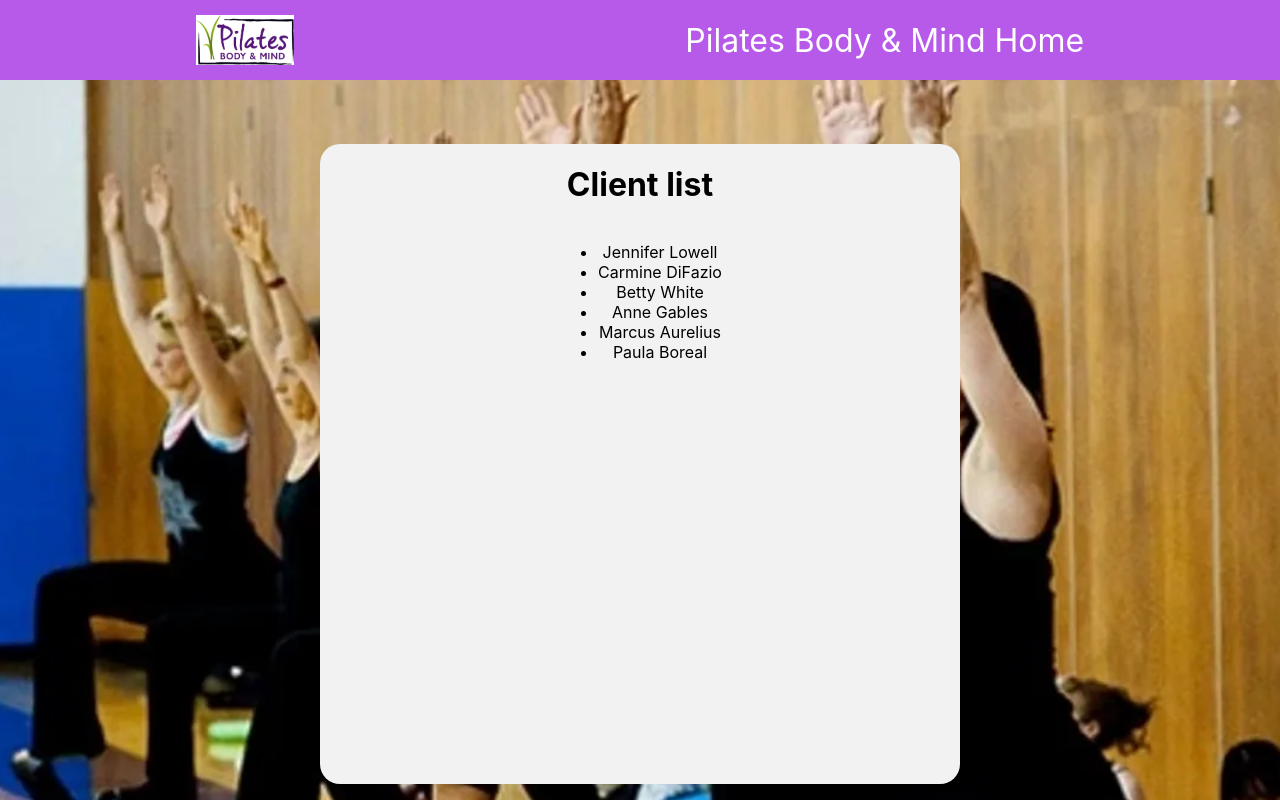
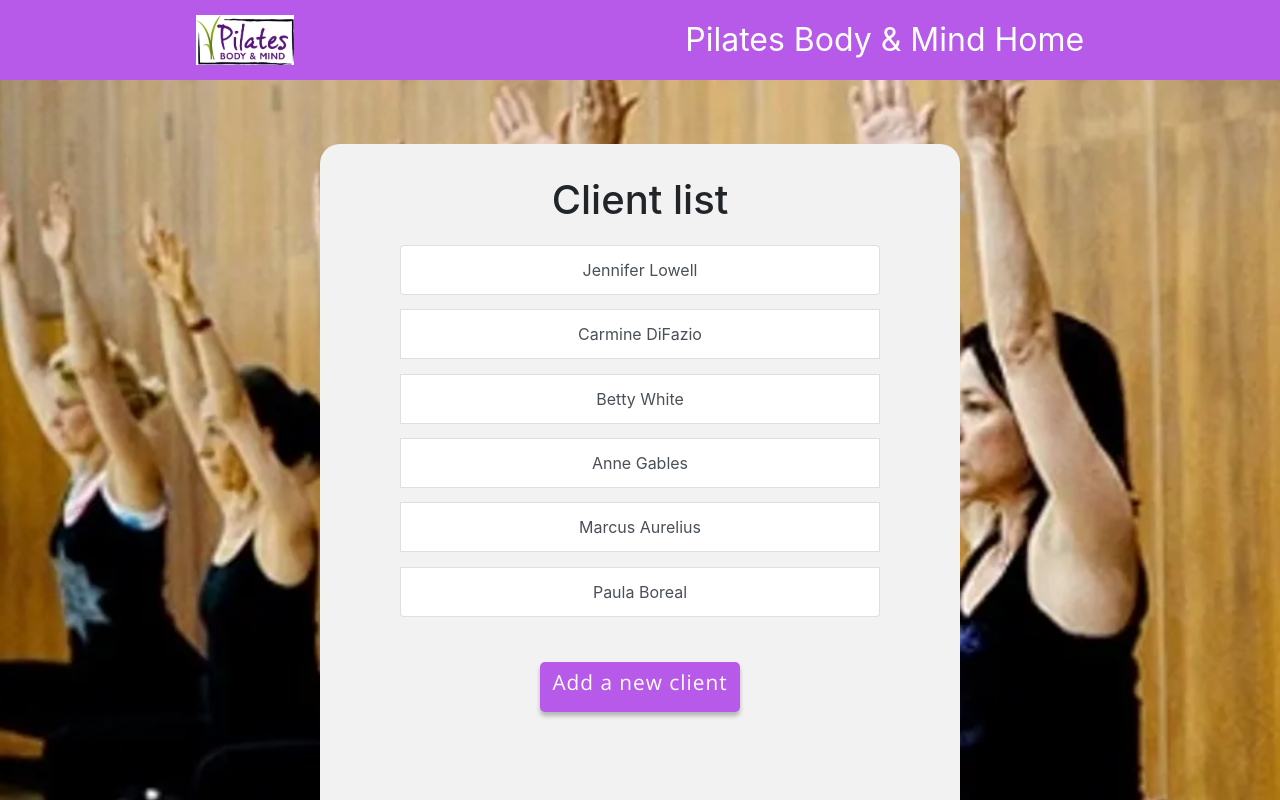
Before and after one commit to cammac725/pilates-frontend, a React (Create React App) app: page /clients in a window 1280 px wide. Shown: the top 800 px of the page. Built offline with nearby package versions, Linux system fonts and the light colour scheme.

Commit message:
styled Clients component, added Bootstrap

```diff
--- a/public/index.html
+++ b/public/index.html
@@ -2,6 +2,8 @@
 <html lang="en">
   <head>
     <meta charset="utf-8" />
+    <link rel="stylesheet" href="https://maxcdn.bootstrapcdn.com/bootstrap/4.0.0/css/bootstrap.min.css"
+      integrity="sha384-Gn5384xqQ1aoWXA+058RXPxPg6fy4IWvTNh0E263XmFcJlSAwiGgFAW/dAiS6JXm" crossorigin="anonymous">
     <link rel="icon" href="%PUBLIC_URL%/favicon.ico" />
     <meta name="viewport" content="width=device-width, initial-scale=1" />
     <meta name="theme-color" content="#000000" />
@@ -41,5 +43,12 @@
       To begin the development, run `npm start` or `yarn start`.
       To create a production bundle, use `npm run build` or `yarn build`.
     -->
+
+    <script src="https://code.jquery.com/jquery-3.2.1.slim.min.js"
+      integrity="sha384-KJ3o2DKtIkvYIK3UENzmM7KCkRr/rE9/Qpg6aAZGJwFDMVNA/GpGFF93hXpG5KkN" crossorigin="anonymous"></script>
+    <script src="https://cdnjs.cloudflare.com/ajax/libs/popper.js/1.12.9/umd/popper.min.js"
+      integrity="sha384-ApNbgh9B+Y1QKtv3Rn7W3mgPxhU9K/ScQsAP7hUibX39j7fakFPskvXusvfa0b4Q" crossorigin="anonymous"></script>
+    <script src="https://maxcdn.bootstrapcdn.com/bootstrap/4.0.0/js/bootstrap.min.js"
+      integrity="sha384-JZR6Spejh4U02d8jOt6vLEHfe/JQGiRRSQQxSfFWpi1MquVdAyjUar5+76PVCmYl" crossorigin="anonymous"></script>
   </body>
 </html>
--- a/src/App.css
+++ b/src/App.css
@@ -21,12 +21,6 @@
   text-decoration: none;
   color: #fff;
 }
-
-/* .container {
-  width: 80%;
-  margin: 0 auto;
-  background: #fff;
-} */
 
 .hero {
   height: 100vh;
@@ -69,6 +63,7 @@
   margin: 0 auto;
   position: absolute;
   width: 100%;
+  max-height: 1200px;
 }
 
 .panel {
@@ -77,19 +72,20 @@
   justify-content: flex-start;
   background: #f2f2f2;
   margin: 5% 25%;
-  height: 80vh;
+  height: 100vh;
   border-radius: 20px;
   animation: fade-panel 1s;
 }
 
 .title {
-  margin-top: 10%;
+  margin-top: 5%;
 }
 
 .content {
   display: flex;
   flex-direction: row;
   justify-content: space-evenly;
+  margin-top: 5%;
 }
 
 .column {
@@ -98,16 +94,30 @@
 
 .dashlink {
   padding: 2% 20%;
-  transition: all .5s ease;
-}
-
-.dashlink:hover {
-  transform: scale(1.3);
 }
 
 @keyframes fade-panel {
   0% {opacity: 0; transform: scale(0);}
   100% {opacity: 1; transform: scale(1);}
+}
+
+/* Clients component */
+
+.clients-list {
+  width: 75%;
+  margin: 2% auto;
+}
+
+.clients-list li {
+  margin-bottom: 3%;
+}
+
+.clients-list .client-link {
+  margin-bottom: 3%;
+}
+
+.add-link {
+  margin: 5% auto;
 }
 
 /* Add Client form */
@@ -120,6 +130,7 @@
   margin: 0 auto;
   position: absolute;
   width: 100%;
+  max-height: 1400px;
 }
 
 .form-wrap {
@@ -128,7 +139,7 @@
   justify-content: flex-start;
   background: #f2f2f2;
   margin: 5% 25%;
-  height: 80vh;
+  height: 100vh;
   border-radius: 20px;
   animation: fade-panel 1s;
 }
@@ -137,6 +148,10 @@
   display: flex;
   justify-content: space-evenly;
   margin-bottom: 3%;
+}
+
+.top-add input {
+  width: 30%;
 }
 
 @media only screen and (max-width: 1160px) {
@@ -155,7 +170,7 @@
   display: flex;
   flex-direction: column;
   justify-content: space-around;
-  margin: 5% 10%;
+  margin: 1% 10%;
 }
 
 .content-add label {
@@ -165,3 +180,7 @@
 .content-add textarea {
   margin-bottom: 2%;
 }
+
+.date-label {
+  margin-left: 1%;
+}
--- a/src/components/clients/AddClient.js
+++ b/src/components/clients/AddClient.js
@@ -3,7 +3,7 @@ import React from 'react'
 export default function AddClient() {
   return (
     <div className='wrapper'>
-      <div className='form-wrap'>
+      <div className='form-wrap panel'>
         <h1 className='title'>Add a new client</h1>
         <form className='input-form'>
           <section className='top-add'>
@@ -29,7 +29,7 @@ export default function AddClient() {
               type='date'
               name='dob'
             />
-            <label for='date'>Date</label>
+            <label for='date' className='date-label'>Date</label>
             <input
               type='date'
               name='date'
--- a/src/components/clients/Clients.js
+++ b/src/components/clients/Clients.js
@@ -1,20 +1,30 @@
-import React from 'react'
+import React from 'react';
+import { NavLink } from 'react-router-dom';
 
 export default function Users() {
   return (
     <div className='admin-container'>
       <div className='panel'>
-        <h1>Client list</h1>
-        <div className='content'>
-          <ul className='client-list'>
-            <li>Jennifer Lowell</li>
-            <li>Carmine DiFazio</li>
-            <li>Betty White</li>
-            <li>Anne Gables</li>
-            <li>Marcus Aurelius</li>
-            <li>Paula Boreal</li>
+        <h1 className='title'>Client list</h1>
+        <div className='clients-list'>
+          <ul className='list-group client-list'>
+            <NavLink
+              to='/client'
+              className='client-link'
+              >
+              <li className='list-group-item list-group-item-action'>Jennifer Lowell</li>
+            </NavLink>
+            <li className='list-group-item list-group-item-action'>Carmine DiFazio</li>
+            <li className='list-group-item list-group-item-action'>Betty White</li>
+            <li className='list-group-item list-group-item-action'>Anne Gables</li>
+            <li className='list-group-item list-group-item-action'>Marcus Aurelius</li>
+            <li className='list-group-item list-group-item-action'>Paula Boreal</li>
           </ul>
         </div>
+        <NavLink
+          to='/add-client'
+          className='Nav-Link add-link'
+          >Add a new client</NavLink>
       </div>
     </div>
   )
```
